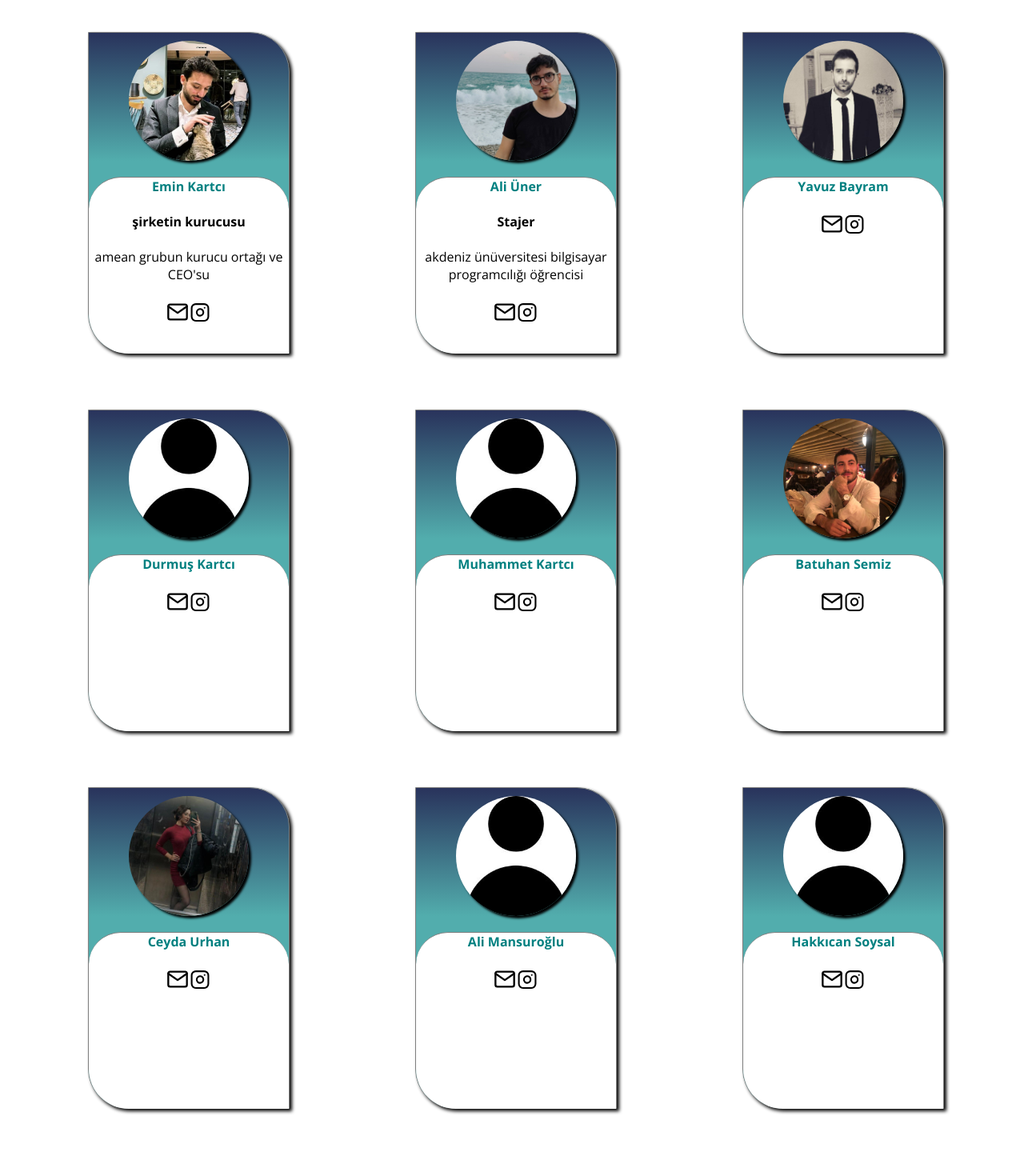
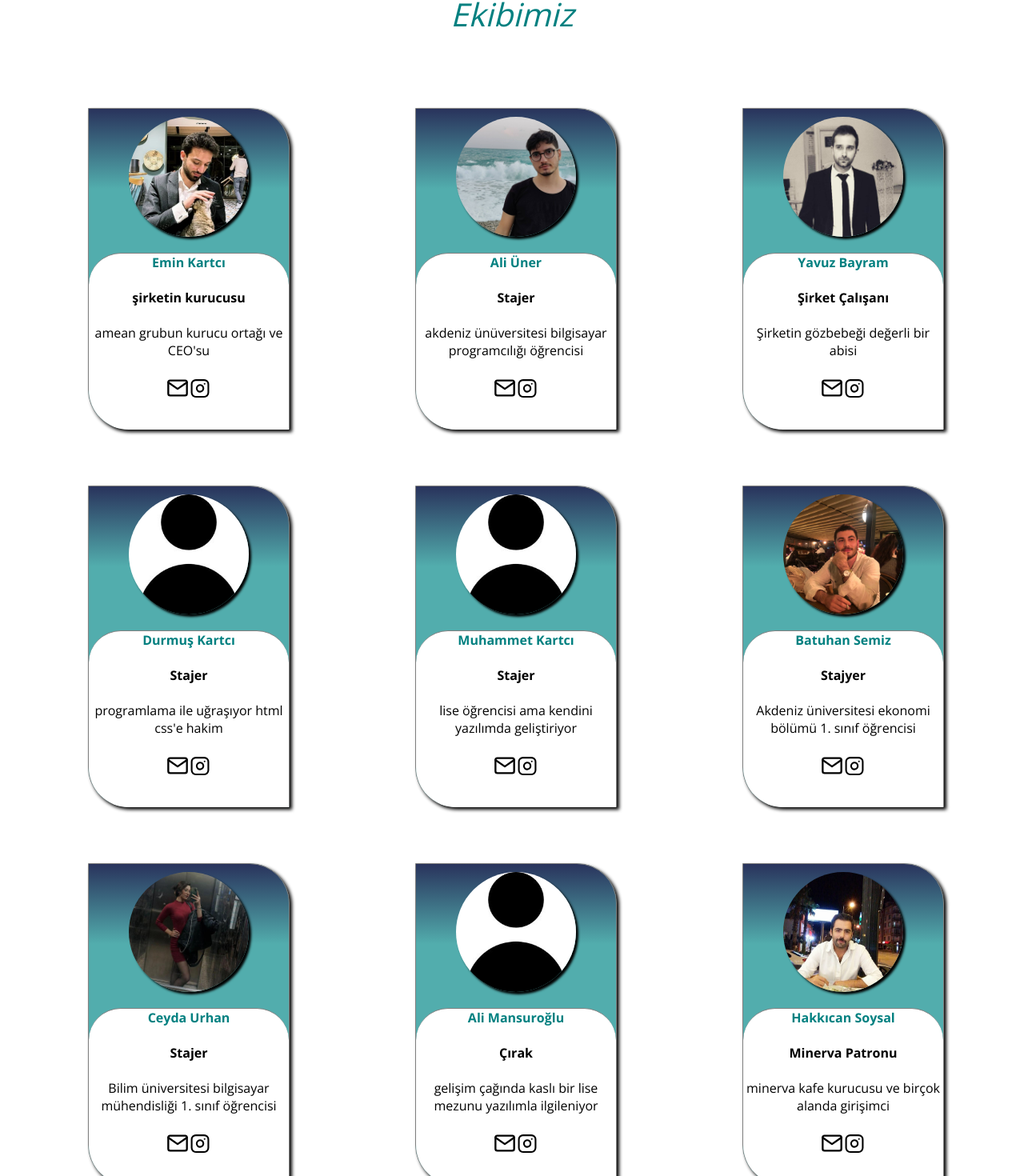
Before and after one commit to aliuner/amean-site, a React (Create React App) app in the folder my-app/: page /ekibimiz in a window 1280 px wide. Shown: the part 130-1600 px from the top of the page at 80% size. Built offline with nearby package versions, Linux system fonts and the light colour scheme.

Commit message:
ekibimiz sayfası tamamlandı

```diff
--- a/my-app/src/pages/Ekibimiz.jsx
+++ b/my-app/src/pages/Ekibimiz.jsx
@@ -6,9 +6,11 @@ import Bayram from "../img/bayram.jpg"
 import Batuhan from "../img/batuhan.jpeg"
 import Ceyda from "../img/ceyda.jpg"
 import User from "../img/user-pp.jpg"
+import Hakkican from "../img/hakkican.jpeg"
 const Ekibimiz = () => {
   return (
    <div className="ekibimiz">
+    <center><p className='p1'><i>Ekibimiz</i></p></center>
       <div className="satir1">
 
         <div className="uye">
@@ -71,14 +73,19 @@ const Ekibimiz = () => {
           <div className="uye-info">
             <div className="hakkinda">
             <center>  <h4>Yavuz Bayram</h4><br />
-            <p> </p>
+            <p><b>Şirket Çalışanı</b> </p><br />
+           <p>Şirketin gözbebeği değerli bir abisi </p>
             </center>
+            <br />
             </div>
             <div className="social">
+            <Link className='link' to="">
             <svg class="feather feather-mail" fill="none" height="28" stroke="currentColor" stroke-linecap="round" stroke-linejoin="round" stroke-width="2" viewBox="0 0 24 24" width="28" xmlns="http://www.w3.org/2000/svg"><path d="M4 4h16c1.1 0 2 .9 2 2v12c0 1.1-.9 2-2 2H4c-1.1 0-2-.9-2-2V6c0-1.1.9-2 2-2z" />
                   <polyline points="22,6 12,13 2,6" /></svg>
+                  </Link>
+                  <Link className='link' to="https://www.instagram.com/yavuzzcicekk/">
                   <svg class="feather feather-instagram" fill="none" height="25" stroke="currentColor" stroke-linecap="round" stroke-linejoin="round" stroke-width="2" viewBox="0 0 24 24" width="28" xmlns="http://www.w3.org/2000/svg"><rect height="20" rx="5" ry="5" width="20" x="2" y="2" /><path d="M16 11.37A4 4 0 1 1 12.63 8 4 4 0 0 1 16 11.37z" /><line x1="17.5" x2="17.51" y1="6.5" y2="6.5" /></svg>
-
+                  </Link>
             </div>
             </div>
 
@@ -96,14 +103,18 @@ const Ekibimiz = () => {
           <div className="uye-info">
             <div className="hakkinda">
             <center>  <h4>Durmuş Kartcı</h4><br />
-            <p> </p>
+            <p><b>Stajer</b> </p><br />
+            <p>programlama ile uğraşıyor html css'e hakim</p><br />
             </center>
             </div>
             <div className="social">
+            <Link className='link' to="">
             <svg class="feather feather-mail" fill="none" height="28" stroke="currentColor" stroke-linecap="round" stroke-linejoin="round" stroke-width="2" viewBox="0 0 24 24" width="28" xmlns="http://www.w3.org/2000/svg"><path d="M4 4h16c1.1 0 2 .9 2 2v12c0 1.1-.9 2-2 2H4c-1.1 0-2-.9-2-2V6c0-1.1.9-2 2-2z" />
                   <polyline points="22,6 12,13 2,6" /></svg>
+                  </Link>
+                  <Link className='link' to="">
                   <svg class="feather feather-instagram" fill="none" height="25" stroke="currentColor" stroke-linecap="round" stroke-linejoin="round" stroke-width="2" viewBox="0 0 24 24" width="28" xmlns="http://www.w3.org/2000/svg"><rect height="20" rx="5" ry="5" width="20" x="2" y="2" /><path d="M16 11.37A4 4 0 1 1 12.63 8 4 4 0 0 1 16 11.37z" /><line x1="17.5" x2="17.51" y1="6.5" y2="6.5" /></svg>
-
+                  </Link>
             </div>
             </div>
 
@@ -117,14 +128,18 @@ const Ekibimiz = () => {
           <div className="uye-info">
             <div className="hakkinda">
             <center>  <h4>Muhammet Kartcı</h4><br />
-            <p> </p>
-            </center>
+            <p><b>Stajer</b> </p><br />
+            <p>lise öğrencisi ama kendini yazılımda geliştiriyor</p>
+            </center><br />
             </div>
             <div className="social">
+            <Link className='link' to="">
             <svg class="feather feather-mail" fill="none" height="28" stroke="currentColor" stroke-linecap="round" stroke-linejoin="round" stroke-width="2" viewBox="0 0 24 24" width="28" xmlns="http://www.w3.org/2000/svg"><path d="M4 4h16c1.1 0 2 .9 2 2v12c0 1.1-.9 2-2 2H4c-1.1 0-2-.9-2-2V6c0-1.1.9-2 2-2z" />
                   <polyline points="22,6 12,13 2,6" /></svg>
+                  </Link>
+                  <Link className='link' to="">
                   <svg class="feather feather-instagram" fill="none" height="25" stroke="currentColor" stroke-linecap="round" stroke-linejoin="round" stroke-width="2" viewBox="0 0 24 24" width="28" xmlns="http://www.w3.org/2000/svg"><rect height="20" rx="5" ry="5" width="20" x="2" y="2" /><path d="M16 11.37A4 4 0 1 1 12.63 8 4 4 0 0 1 16 11.37z" /><line x1="17.5" x2="17.51" y1="6.5" y2="6.5" /></svg>
-
+                  </Link>
             </div>
             </div>
 
@@ -138,14 +153,18 @@ const Ekibimiz = () => {
           <div className="uye-info">
             <div className="hakkinda">
             <center>  <h4>Batuhan Semiz</h4><br />
-            <p> </p>
+            <p><b>Stajyer</b> </p><br />
+            <p>Akdeniz üniversitesi ekonomi bölümü 1. sınıf öğrencisi </p><br />
             </center>
             </div>
             <div className="social">
+            <Link className='link' to="">
             <svg class="feather feather-mail" fill="none" height="28" stroke="currentColor" stroke-linecap="round" stroke-linejoin="round" stroke-width="2" viewBox="0 0 24 24" width="28" xmlns="http://www.w3.org/2000/svg"><path d="M4 4h16c1.1 0 2 .9 2 2v12c0 1.1-.9 2-2 2H4c-1.1 0-2-.9-2-2V6c0-1.1.9-2 2-2z" />
                   <polyline points="22,6 12,13 2,6" /></svg>
+                  </Link>
+                  <Link className='link' to="https://www.instagram.com/batuhansemiiz/">
                   <svg class="feather feather-instagram" fill="none" height="25" stroke="currentColor" stroke-linecap="round" stroke-linejoin="round" stroke-width="2" viewBox="0 0 24 24" width="28" xmlns="http://www.w3.org/2000/svg"><rect height="20" rx="5" ry="5" width="20" x="2" y="2" /><path d="M16 11.37A4 4 0 1 1 12.63 8 4 4 0 0 1 16 11.37z" /><line x1="17.5" x2="17.51" y1="6.5" y2="6.5" /></svg>
-
+                  </Link>
             </div>
             </div>
         </div>
@@ -161,14 +180,18 @@ const Ekibimiz = () => {
           <div className="uye-info">
             <div className="hakkinda">
             <center>  <h4>Ceyda Urhan </h4><br />
-            <p> </p>
+            <p><b>Stajer</b> </p><br />
+            <p>Bilim üniversitesi bilgisayar mühendisliği 1. sınıf öğrencisi</p><br />
             </center>
             </div>
             <div className="social">
-            <svg class="feather feather-mail" fill="none" height="28" stroke="currentColor" stroke-linecap="round" stroke-linejoin="round" stroke-width="2" viewBox="0 0 24 24" width="28" xmlns="http://www.w3.org/2000/svg"><path d="M4 4h16c1.1 0 2 .9 2 2v12c0 1.1-.9 2-2 2H4c-1.1 0-2-.9-2-2V6c0-1.1.9-2 2-2z" />
+             <Link className='link'>
+              <svg class="feather feather-mail" fill="none" height="28" stroke="currentColor" stroke-linecap="round" stroke-linejoin="round" stroke-width="2" viewBox="0 0 24 24" width="28" xmlns="http://www.w3.org/2000/svg"><path d="M4 4h16c1.1 0 2 .9 2 2v12c0 1.1-.9 2-2 2H4c-1.1 0-2-.9-2-2V6c0-1.1.9-2 2-2z" />
                   <polyline points="22,6 12,13 2,6" /></svg>
+                  </Link>
+              <Link className='link' to="https://www.instagram.com/ceydaaerhan_/">
                   <svg class="feather feather-instagram" fill="none" height="25" stroke="currentColor" stroke-linecap="round" stroke-linejoin="round" stroke-width="2" viewBox="0 0 24 24" width="28" xmlns="http://www.w3.org/2000/svg"><rect height="20" rx="5" ry="5" width="20" x="2" y="2" /><path d="M16 11.37A4 4 0 1 1 12.63 8 4 4 0 0 1 16 11.37z" /><line x1="17.5" x2="17.51" y1="6.5" y2="6.5" /></svg>
-
+                  </Link>
             </div>
             </div>
 
@@ -182,35 +205,43 @@ const Ekibimiz = () => {
           <div className="uye-info">
             <div className="hakkinda">
             <center>  <h4>Ali Mansuroğlu</h4><br />
-            <p> </p>
+            <p><b>Çırak</b> </p><br />
+            <p>gelişim çağında kaslı bir lise mezunu yazılımla ilgileniyor</p><br />
             </center>
             </div>
             <div className="social">
+            <Link className='link'>
             <svg class="feather feather-mail" fill="none" height="28" stroke="currentColor" stroke-linecap="round" stroke-linejoin="round" stroke-width="2" viewBox="0 0 24 24" width="28" xmlns="http://www.w3.org/2000/svg"><path d="M4 4h16c1.1 0 2 .9 2 2v12c0 1.1-.9 2-2 2H4c-1.1 0-2-.9-2-2V6c0-1.1.9-2 2-2z" />
                   <polyline points="22,6 12,13 2,6" /></svg>
+                  </Link>
+                  <Link className='link' to="https://www.instagram.com/alieserrs/">
                   <svg class="feather feather-instagram" fill="none" height="25" stroke="currentColor" stroke-linecap="round" stroke-linejoin="round" stroke-width="2" viewBox="0 0 24 24" width="28" xmlns="http://www.w3.org/2000/svg"><rect height="20" rx="5" ry="5" width="20" x="2" y="2" /><path d="M16 11.37A4 4 0 1 1 12.63 8 4 4 0 0 1 16 11.37z" /><line x1="17.5" x2="17.51" y1="6.5" y2="6.5" /></svg>
-
+                  </Link>
             </div>
             </div>
 
         </div>
 
         <div className="uye">
-        <div className="photo"><img src={User} alt="" />
+        <div className="photo"><img src={Hakkican} alt="" />
 
           </div>
 
           <div className="uye-info">
             <div className="hakkinda">
             <center>  <h4>Hakkıcan Soysal</h4><br />
-            <p> </p>
+            <p><b>Minerva Patronu</b> </p><br />
+            <p>minerva kafe kurucusu ve birçok alanda  girişimci</p><br />
             </center>
             </div>
             <div className="social">
+            <Link className='link' to="">
             <svg class="feather feather-mail" fill="none" height="28" stroke="currentColor" stroke-linecap="round" stroke-linejoin="round" stroke-width="2" viewBox="0 0 24 24" width="28" xmlns="http://www.w3.org/2000/svg"><path d="M4 4h16c1.1 0 2 .9 2 2v12c0 1.1-.9 2-2 2H4c-1.1 0-2-.9-2-2V6c0-1.1.9-2 2-2z" />
                   <polyline points="22,6 12,13 2,6" /></svg>
+                  </Link>
+                  <Link className='link' to="https://www.instagram.com/hakkicansoysal/">
                   <svg class="feather feather-instagram" fill="none" height="25" stroke="currentColor" stroke-linecap="round" stroke-linejoin="round" stroke-width="2" viewBox="0 0 24 24" width="28" xmlns="http://www.w3.org/2000/svg"><rect height="20" rx="5" ry="5" width="20" x="2" y="2" /><path d="M16 11.37A4 4 0 1 1 12.63 8 4 4 0 0 1 16 11.37z" /><line x1="17.5" x2="17.51" y1="6.5" y2="6.5" /></svg>
-
+                  </Link>
             </div>
             </div>
 
--- a/my-app/src/style.scss
+++ b/my-app/src/style.scss
@@ -405,6 +405,13 @@
         }
 
         .ekibimiz{
+            .p1{
+                padding: 20px;
+
+                font-size: 40px;
+                font-family: 'Lora', serif;
+                color:teal
+            }
 
             padding: 100px;
           img{
@@ -420,7 +427,7 @@
                     transition: .8s;
                 }
 
-                background: linear-gradient(to bottom, #29335C, #52adad 40%) ;
+                background: linear-gradient(to bottom, #29335C, #52adad 25%) ;
                 background-color: #52adad;
                 box-shadow: 3px 3px 4px;
 
```
Also changed, not shown: my-app/src/img/hakkican.jpeg (added).
